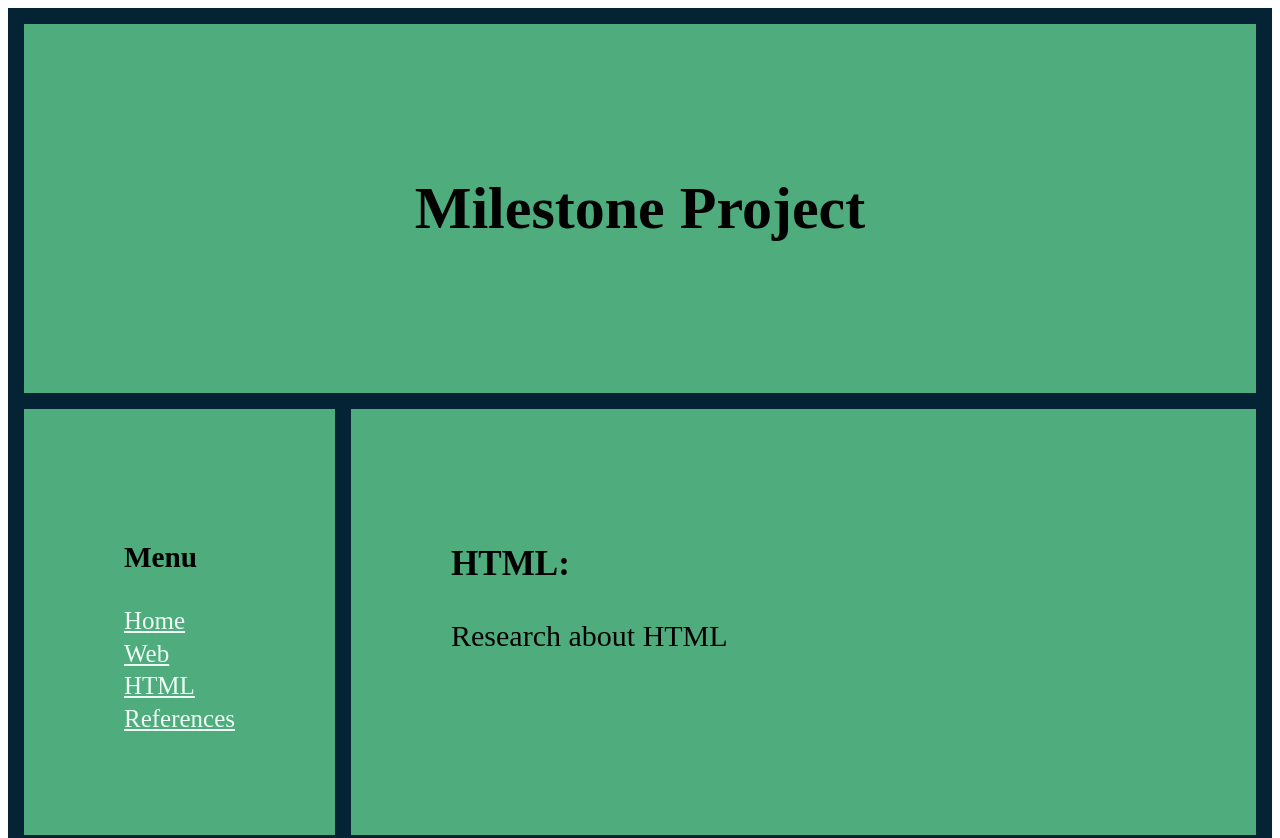
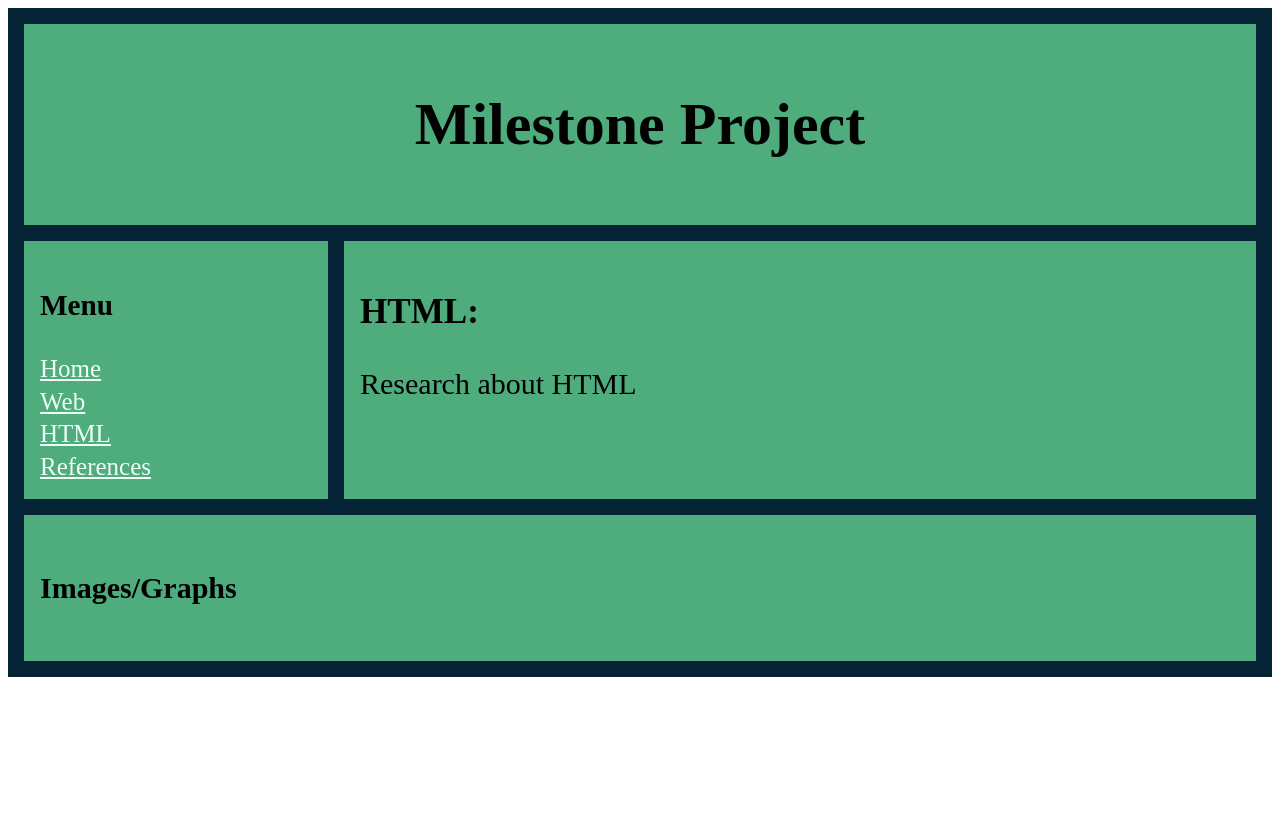
Before and after one commit to Jhll-20/jhull20, a plain HTML site: page htl.html in a window 1280 px wide. Shown: the top 838 px of the page. After the commit the page ends 800 px from the top, so only its background shows below. Drawn offline with Linux system fonts and the light colour scheme.

Commit message:
Update htl.html

```diff
--- a/htl.html
+++ b/htl.html
@@ -18,7 +18,7 @@
 }
 .container > div {
     background-color: rgb(78, 172, 125);
-    padding: 100px;
+    padding: 16px;
 }
 .container > div.header {
   grid-area: header;
```
